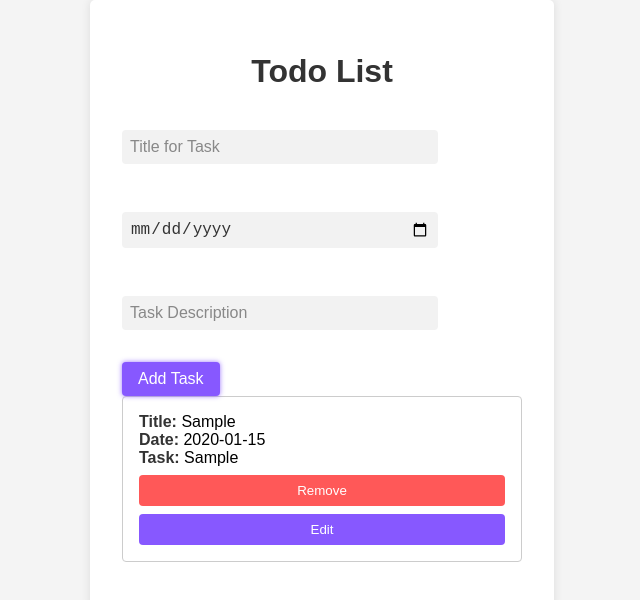
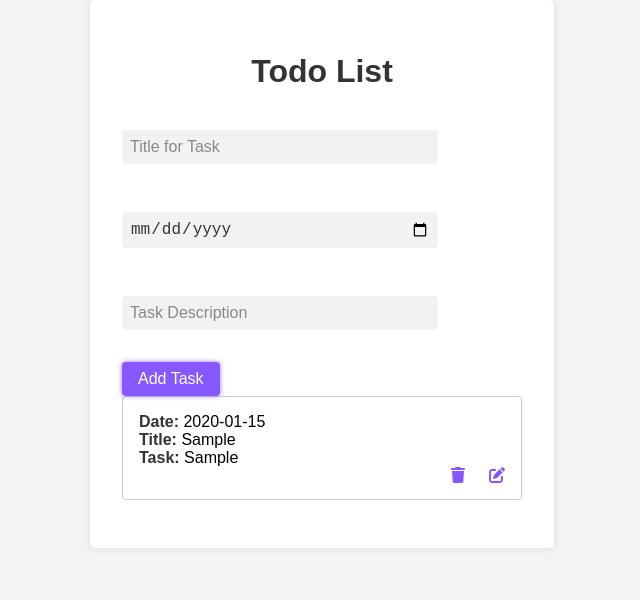
Before and after one commit to yuvi55/Task-Manager, a React (Create React App) app: page / in a window 1280 px wide. Both pictures are taken after typing "Sample", "2020-01-15", "Sample" into the empty fields and a click on the button "Add Task". Shown: the top 600 px of the page, without its empty margins (318-958 px from the left). Built offline with nearby package versions, Linux system fonts and the light colour scheme.

Commit message:
Changes to buttons and minor bug fixes

```diff
--- a/package.json
+++ b/package.json
@@ -3,6 +3,10 @@
   "version": "0.1.0",
   "private": true,
   "dependencies": {
+    "@fortawesome/fontawesome-svg-core": "^6.4.0",
+    "@fortawesome/free-regular-svg-icons": "^6.4.0",
+    "@fortawesome/free-solid-svg-icons": "^6.4.0",
+    "@fortawesome/react-fontawesome": "^0.2.0",
     "@testing-library/jest-dom": "^5.16.5",
     "@testing-library/react": "^13.4.0",
     "@testing-library/user-event": "^13.5.0",
--- a/src/App.css
+++ b/src/App.css
@@ -81,14 +81,6 @@ h1 {
   margin-top: 0.5rem;
 }
 
-.todo-list li .remove_button {
-  background: #ff5858;
-}
-
-.todo-list li .edit_button {
-  background: #8758ff;
-}
-
 .todo-item {
   margin-bottom: 0.5rem;
 }
@@ -138,3 +130,15 @@ h1 {
 .todo-input::placeholder {
   color: #888;
 }
+
+.icon-wrapper {
+  display: flex;
+  gap: 1.5rem;
+  justify-content: flex-end;
+  /* Adjust the spacing between icons as needed */
+}
+
+.icon-wrapper>svg {
+  cursor: pointer;
+  color: #8758ff;
+}
--- a/src/components/ToDoList.js
+++ b/src/components/ToDoList.js
@@ -1,4 +1,7 @@
 import React, { useState } from 'react';
+import { FontAwesomeIcon } from '@fortawesome/react-fontawesome'
+import { faPenToSquare } from '@fortawesome/free-solid-svg-icons'
+import { faTrash } from '@fortawesome/free-solid-svg-icons'
 
 export const TodoList = () => {
     const [todos, setTodos] = useState([]);
@@ -66,24 +69,18 @@ export const TodoList = () => {
                     <li key={index} className="Todo">
                         <div>
                             <div>
-                                <strong>Title:</strong> {todo.title}
+                                <strong>Date:</strong> {todo.date}
                             </div>
                             <div>
-                                <strong>Date:</strong> {todo.date}
+                                <strong>Title:</strong> {todo.title}
                             </div>
                             <div>
                                 <strong>Task:</strong> {todo.task}
                             </div>
                         </div>
-                        <button
-                            className="remove_button"
-                            onClick={() => handleRemoveTodo(index)}
-                        >
-                            Remove
-                        </button>
-                        <button
-                            className="edit_button"
-                            onClick={() => {
+                        <div className='icon-wrapper'>
+                            <FontAwesomeIcon icon={faTrash} onClick={() => handleRemoveTodo(index)} />
+                            <FontAwesomeIcon icon={faPenToSquare} onClick={() => {
                                 const newTitle = prompt('Enter new title', todo.title);
                                 const newTask = prompt('Enter new task', todo.task);
                                 handleEditTodo(index, {
@@ -91,10 +88,9 @@ export const TodoList = () => {
                                     title: newTitle || todo.title,
                                     task: newTask || todo.task,
                                 });
-                            }}
-                        >
-                            Edit
-                        </button>
+                            }} />
+                        </div>
+
                     </li>
                 ))}
             </ul>
```
Also changed, not shown: 1 other file (tests, documents, lock files or other folders).
